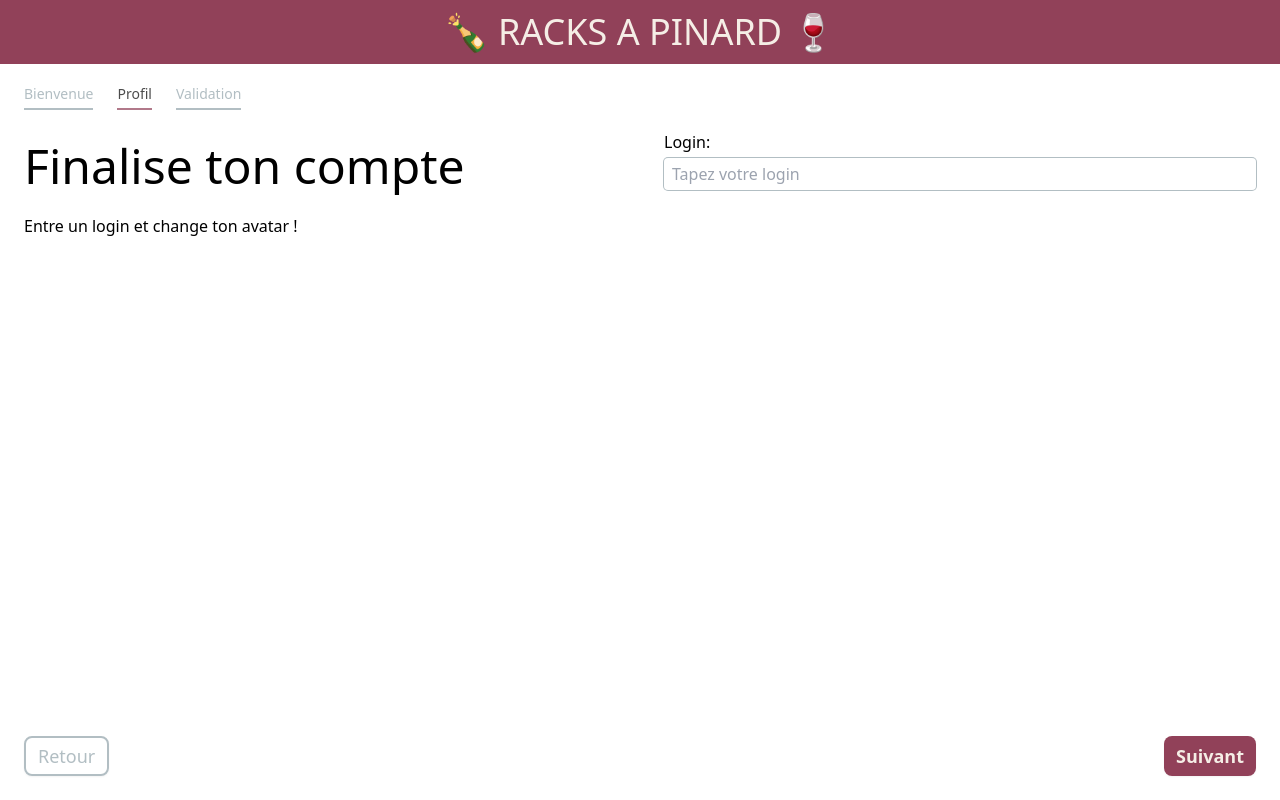
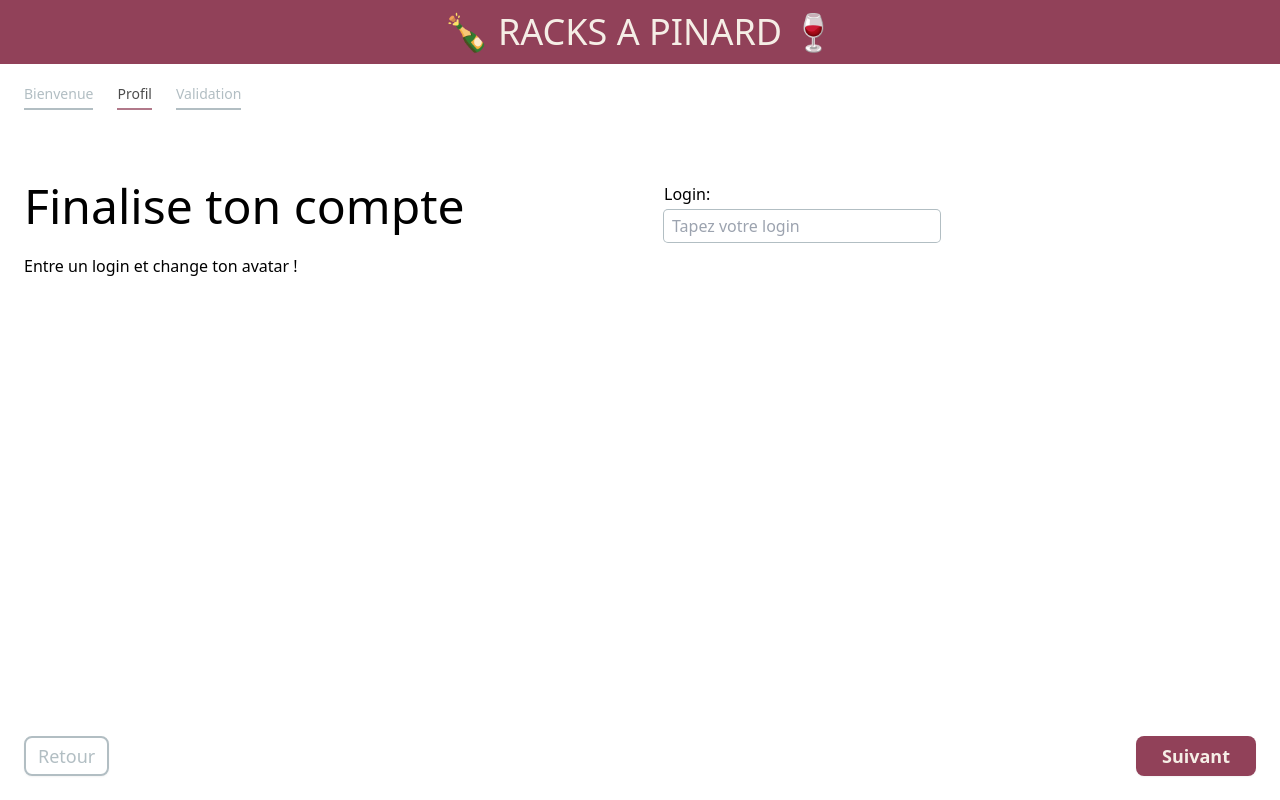
Before and after one commit to arnaudpant/ts-rack-pinard, a React (Vite) app: page /boarding in a window 1280 px wide. Both pictures are taken after a click on the button "Démarrer". Built offline with nearby package versions, Linux system fonts and the light colour scheme; no server answers.

Commit message:
validation form finalisation

```diff
--- a/src/types/Forms.tsx
+++ b/src/types/Forms.tsx
@@ -21,6 +21,6 @@ export interface ForgetFormType {
 }
 
 export interface OnboardingProfileFormType {
-    displayName: string,
+    // displayName: string,
     login: string
 }
--- a/src/ui/design-syst/formulaire/ButtonForm.tsx
+++ b/src/ui/design-syst/formulaire/ButtonForm.tsx
@@ -9,7 +9,7 @@ interface Props {
 
 const ButtonForm = ({children, isLoading, onClick}: Props) => {
     return (
-        <button type="submit" onClick={onClick} className={clsx(isLoading && "cursor-not-allowed" ,"h-10 bg-vin text-fond font-bold text-lg rounded-lg shadow-sm px-3 py-1")} disabled={isLoading && true}>
+        <button type="submit" onClick={onClick} className={clsx(isLoading && "cursor-not-allowed" ,"h-10 min-w-[120px] bg-vin text-fond font-bold text-lg rounded-lg shadow-sm px-3 py-1")} disabled={isLoading && true}>
             {isLoading ? (<div className="flex justify-center">
                 <svg className="animate-spin" width="24" height="24" viewBox="0 0 24 24" fill="#fff"><path d="M12,1A11,11,0,1,0,23,12,11,11,0,0,0,12,1Zm0,19a8,8,0,1,1,8-8A8,8,0,0,1,12,20Z" opacity=".25" fill="text-fond"/><path d="M12,4a8,8,0,0,1,7.89,6.7A1.53,1.53,0,0,0,21.38,12h0a1.5,1.5,0,0,0,1.48-1.75,11,11,0,0,0-21.72,0A1.5,1.5,0,0,0,2.62,12h0a1.53,1.53,0,0,0,1.49-1.3A8,8,0,0,1,12,4Z"></path></svg>
             </div>) : (children)}
--- a/src/ui/modules/onboarding/components/ProfileStep.tsx
+++ /dev/null
@@ -1,50 +0,0 @@
-import { BaseCoomponentProps } from "../../../../types/OnboardingStep";
-import OnBoardingFooter from "./OnBoardingFooter";
-import OnBoardingTabs from "./OnBoardingTabs";
-import ProfileStepForm from "./ProfileStepForm";
-import { SubmitHandler, useForm } from "react-hook-form";
-import { OnboardingProfileFormType } from "../../../../types/Forms";
-import { useToggle } from "../../../../hooks/useToggle";
-
-const ProfileStep = ({ nextStep, prevStep, isFirstStep, isFinalStep, getCurrentStep, stepList }: BaseCoomponentProps) => {
-
-    const { value: isLoading, setValue: setLoading } = useToggle()
-
-    const {
-        handleSubmit,
-        control,
-        formState: { errors },
-        register,
-        // reset,
-        // setValue,
-    } = useForm<OnboardingProfileFormType>()
-
-    const onSubmit: SubmitHandler<OnboardingProfileFormType> = async (FormData) => {
-        setLoading(true)
-        console.log(FormData)
-    }
-
-    return (
-        <div className="h-[calc(100vh-64px)]">
-
-            <OnBoardingTabs tabs={stepList} getCurrentStep={getCurrentStep} />
-            <div className="relative h-[calc(100vh-102px)] md:h-[calc(100vh-130px)] flex flex-col items-start md:flex-row">
-                <div className="md:w-1/2">
-                    <h1 className="text-3xl text-center md:text-5xl md:text-left pt-3 px-6">Finalise ton compte</h1>
-                    <p className="px-6 pt-6">Entre un login et change ton avatar !</p>
-                </div>
-
-                <div className="flex flex-col px-6 md:w-1/2">
-                    <ProfileStepForm form={{errors, control, register, handleSubmit, onSubmit, isLoading}} />
-                </div>
-
-                <OnBoardingFooter prevStep={prevStep} nextStep={nextStep} isFirstStep={isFirstStep} isFinalStep={isFinalStep} />
-
-            </div>
-
-
-        </div>
-    );
-};
-
-export default ProfileStep;
--- a/src/ui/modules/onboarding/components/ProfileStepForm.tsx
+++ /dev/null
@@ -1,27 +0,0 @@
-import { FormsType } from "../../../../types/Forms";
-import Input from "../../../../ui/design-syst/formulaire/Input";
-
-interface Props {
-        form: FormsType
-}
-
-const ProfileStepForm = ({ form }: Props) => {
-        const { errors, register, isLoading } = form
-
-        return (
-                <form className="flex flex-col gap-1">
-                        <label htmlFor="displayName">Login:</label>
-                        <Input
-                                isLoading={isLoading}
-                                type="text"
-                                register={register}
-                                errors={errors}
-                                errorMsg="Tu dois entrer un login"
-                                placeholder="Tapez votre login"
-                                id="displayName"
-                        />
-                </form>
-        );
-};
-
-export default ProfileStepForm;
--- a/src/ui/modules/onboarding/components/WelcomeStep.tsx
+++ b/src/ui/modules/onboarding/step-bienvenu/WelcomeStep.tsx
@@ -1,6 +1,6 @@
 import { BaseCoomponentProps } from "@/types/OnboardingStep";
-import OnBoardingFooter from "./OnBoardingFooter";
-import OnBoardingTabs from "./OnBoardingTabs";
+import OnBoardingFooter from "../components/OnBoardingFooter";
+import OnBoardingTabs from "../components/OnBoardingTabs";
 
 const WelcomeStep = ({ nextStep, isFirstStep, isFinalStep, getCurrentStep, stepList }: BaseCoomponentProps) => {
     return (
--- /dev/null
+++ b/src/ui/modules/onboarding/step-profile/ProfileStep.tsx
@@ -0,0 +1,71 @@
+import { BaseCoomponentProps } from "../../../../types/OnboardingStep";
+import OnBoardingFooter from "../components/OnBoardingFooter";
+import OnBoardingTabs from "../components/OnBoardingTabs";
+import ProfileStepForm from "./ProfileStepForm";
+import { SubmitHandler, useForm } from "react-hook-form";
+import { OnboardingProfileFormType } from "../../../../types/Forms";
+import { useToggle } from "../../../../hooks/useToggle";
+import { FirestoreUpdateDocument } from "../../../../api/Firestore";
+import { useAuth } from "../../../../context/AuthUserContext";
+import { toast } from "react-toastify";
+
+const ProfileStep = ({ nextStep, prevStep, isFirstStep, isFinalStep, getCurrentStep, stepList }: BaseCoomponentProps) => {
+
+    const { authUser} = useAuth()
+    console.log(authUser)
+    const { value: isLoading, setValue: setLoading } = useToggle()
+
+    const {
+        handleSubmit,
+        control,
+        formState: { errors },
+        register,
+        reset,
+        // setValue,
+    } = useForm<OnboardingProfileFormType>()
+
+    const handleUpdateUserDocument = async (FormData: OnboardingProfileFormType) => {
+        const {error} = await FirestoreUpdateDocument(
+            "users", authUser.uid, FormData
+        )
+        if (error) {
+            setLoading(false)
+            toast.error(error.message)
+            return
+        }
+        setLoading(false)
+        reset()
+        nextStep()
+    }
+
+    const onSubmit: SubmitHandler<OnboardingProfileFormType> = async (FormData) => {
+        setLoading(true)
+        handleUpdateUserDocument(FormData)
+
+    }
+
+    return (
+        <div className="h-[calc(100vh-64px)]">
+
+            <OnBoardingTabs tabs={stepList} getCurrentStep={getCurrentStep} />
+            <div className="relative h-[calc(100vh-102px)] md:h-[calc(100vh-130px)] pt-10 flex flex-col md:items-start items-center md:flex-row gap-y-4">
+
+                <div className="w-full lg:w-1/2">
+                    <h1 className="text-3xl text-center pt-3 px-6 md:text-5xl md:text-left">Finalise ton compte</h1>
+                    <p className="px-6 pt-6 text-center md:text-left">Entre un login et change ton avatar !</p>
+                </div>
+
+                <div className="flex flex-col pt-3 pl-6 mr-6 md:w-[300px] ">
+                    <ProfileStepForm form={{errors, control, register, handleSubmit, onSubmit, isLoading}} />
+                </div>
+
+                <OnBoardingFooter prevStep={prevStep} nextStep={handleSubmit(onSubmit)} isFirstStep={isFirstStep} isFinalStep={isFinalStep} isLoading={isLoading} />
+
+            </div>
+
+
+        </div>
+    );
+};
+
+export default ProfileStep;
--- /dev/null
+++ b/src/ui/modules/onboarding/step-profile/ProfileStepForm.tsx
@@ -0,0 +1,27 @@
+import { FormsType } from "../../../../types/Forms";
+import Input from "../../../design-syst/formulaire/Input";
+
+interface Props {
+        form: FormsType
+}
+
+const ProfileStepForm = ({ form }: Props) => {
+        const { errors, register, isLoading } = form
+
+        return (
+                <form className="flex flex-col gap-1">
+                        <label htmlFor="displayName">Login:</label>
+                                <Input
+                                        isLoading={isLoading}
+                                        type="text"
+                                        register={register}
+                                        errors={errors}
+                                        errorMsg="Tu dois entrer un login"
+                                        placeholder="Tapez votre login"
+                                        id="login"
+                                />
+                </form>
+        );
+};
+
+export default ProfileStepForm;
--- /dev/null
+++ b/src/ui/modules/onboarding/step-validation/ValidationStep.tsx
@@ -0,0 +1,14 @@
+import { BaseCoomponentProps } from "@/types/OnboardingStep";
+import OnBoardingFooter from "../components/OnBoardingFooter";
+
+
+const ValidationStep = ({ nextStep, prevStep, isFirstStep, isFinalStep, getCurrentStep, stepList }: BaseCoomponentProps) => {
+    return (
+        <div>
+            Validation
+            <OnBoardingFooter prevStep={prevStep} nextStep={nextStep} isFirstStep={isFirstStep} isFinalStep={isFinalStep} isLoading={isLoading} />
+        </div>
+    );
+};
+
+export default ValidationStep;
```
Also changed, not shown: src/ui/modules/onboarding/OnBoardingContainer.tsx (+4 -3 lines).
